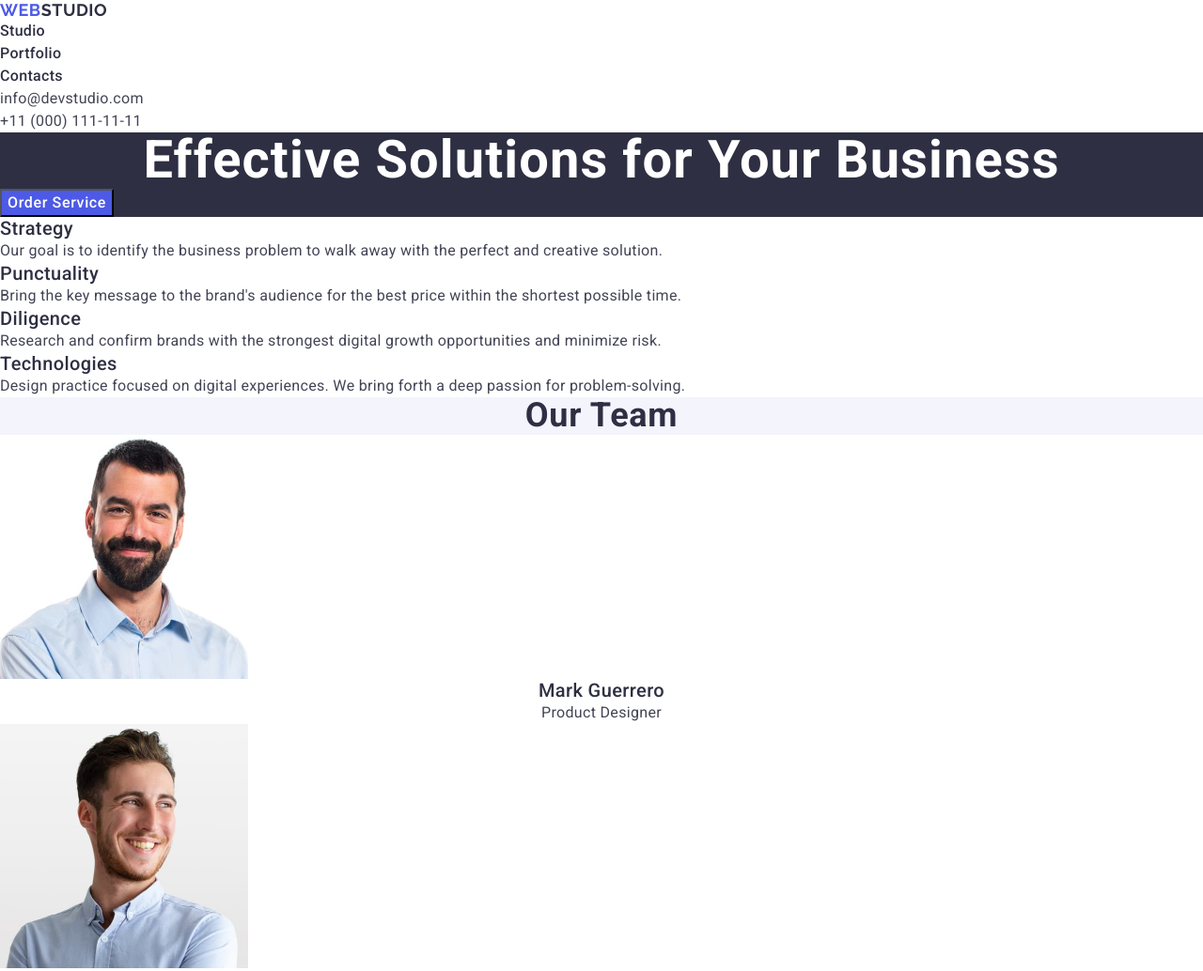
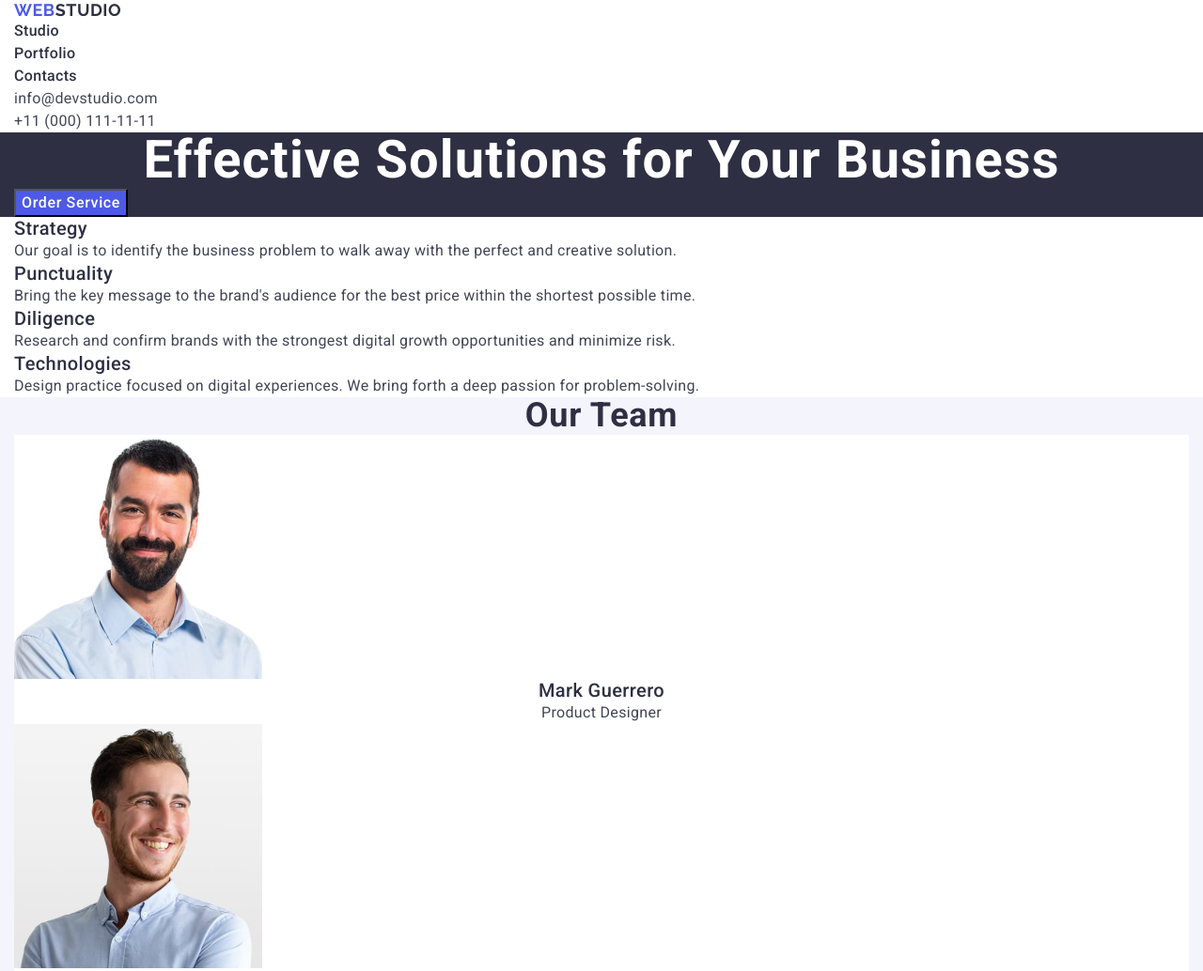
Before and after one commit to DmitriyPast/goit-markup-hw-03, a plain HTML site: page index.html in a window 1280 px wide. Shown: the top 1034 px of the page at 94% size. Drawn offline with nearby package versions, Linux system fonts and the light colour scheme.

Commit message:
add container divs

```diff
--- a/index.html
+++ b/index.html
@@ -21,6 +21,7 @@
   </head>
   <body>
     <header>
+      <div class="container">
         <nav>
           <a class="ws-logo" href="./index.html" target="_self">
             Web<span class="ws-logo-black">Studio</span>
@@ -45,23 +46,27 @@
             </li>
           </ul>
         </address>
+      </div>
     </header>
     <main>
       <!-- #region hero -->
       <section class="hero-bg">
+        <div class="container">
           <h1 class="hero-text">Effective Solutions for Your Business</h1>
           <button class="order-btn" type="button">Order Service</button>
+        </div>
       </section>
       <!-- #endregion -->
       <!-- #region features -->
       <section>
+        <div class="container">
           <h2 hidden>Features</h2>
           <ul>
             <li>
               <h3 class="feature-title">Strategy</h3>
               <p class="feature-desc">
-              Our goal is to identify the business problem to walk away with the
-              perfect and creative solution.
+                Our goal is to identify the business problem to walk away with
+                the perfect and creative solution.
               </p>
             </li>
             <li>
@@ -86,10 +91,12 @@
               </p>
             </li>
           </ul>
+        </div>
       </section>
       <!-- #endregion -->
       <!-- #region team -->
       <section class="team">
+        <div class="container">
           <h2 class="title-text">Our Team</h2>
           <ul>
             <li class="team-card">
@@ -134,10 +141,12 @@
               <p class="team-position">UI Designer</p>
             </li>
           </ul>
+        </div>
       </section>
       <!-- #endregion -->
       <!-- #region portfolio -->
       <section class="portfolio">
+        <div class="container">
           <h2 class="title-text">Our Portfolio</h2>
           <ul>
             <li class="proj-card">
@@ -201,17 +210,20 @@
               <p class="proj-type">Marketing</p>
             </li>
           </ul>
+        </div>
       </section>
       <!-- #endregion -->
     </main>
     <footer class="ws-bottom-bg">
+      <div class="container">
         <a class="ws-logo" href="./index.html" target="_self">
           Web<span class="ws-logo-white">Studio</span>
         </a>
         <p class="ws-desc">
-        Increase the flow of customers and sales for your business with digital
-        marketing & growth solutions.
+          Increase the flow of customers and sales for your business with
+          digital marketing & growth solutions.
         </p>
+      </div>
     </footer>
   </body>
 </html>
```
Lines whose indentation alone changed are shown as unchanged.
